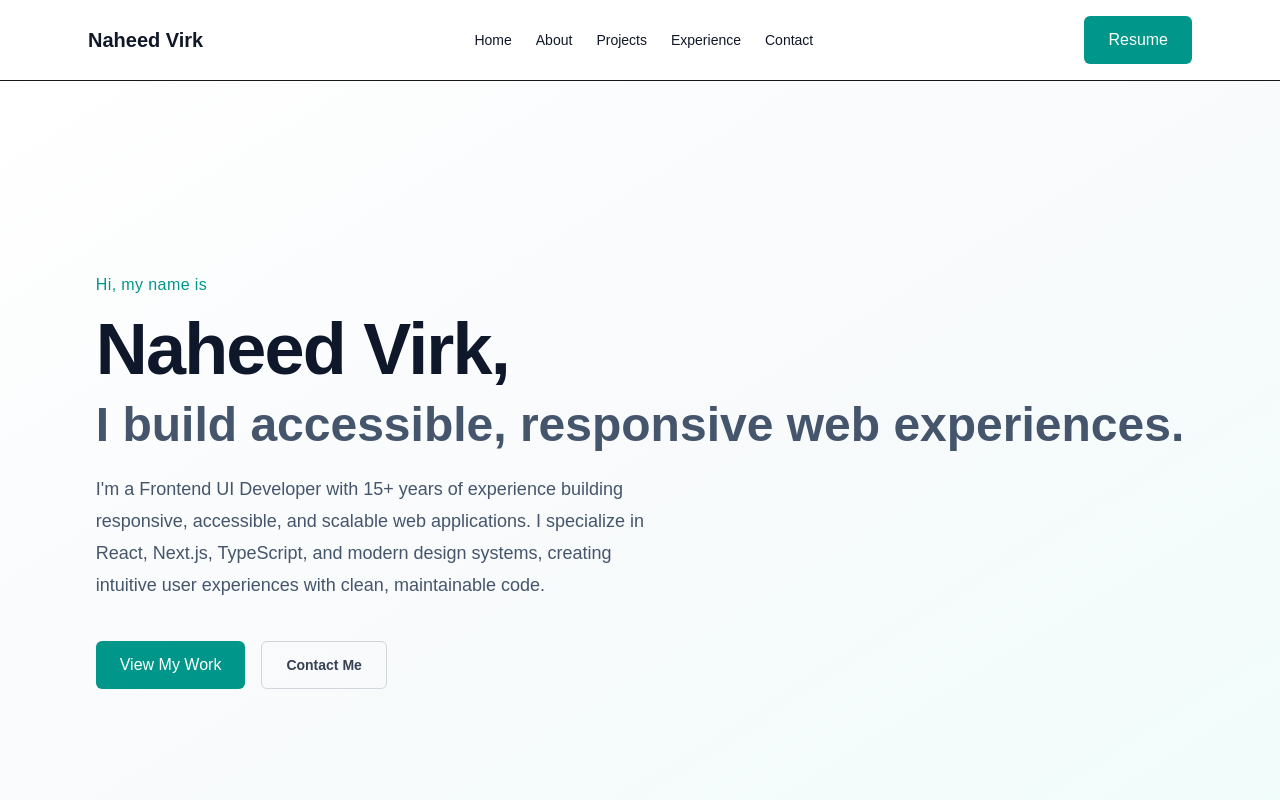
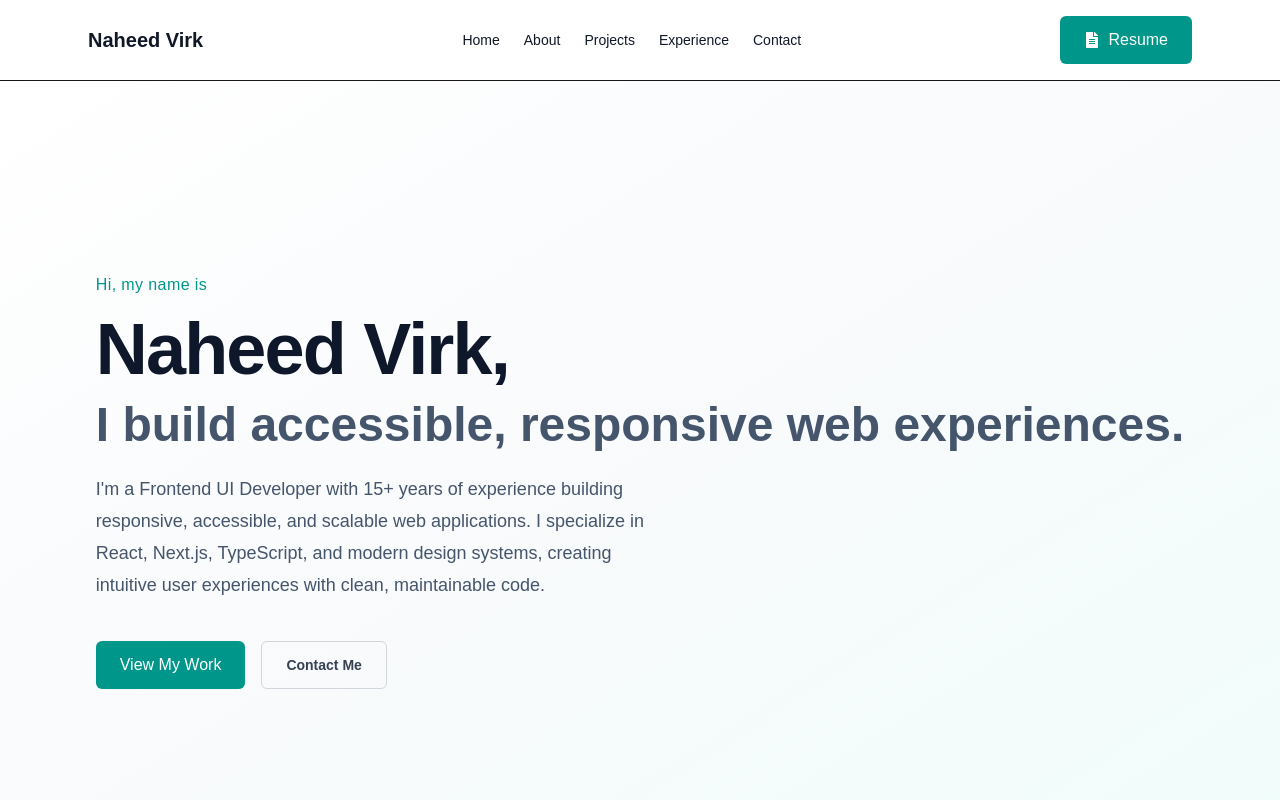
Before and after one commit to naheedkvirk/portfolio, a Next.js app: page / in a window 1280 px wide. Shown: the top 800 px of the page. Built offline with nearby package versions, Linux system fonts and the light colour scheme.

Commit message:
Add file icon to resume button

```diff
--- a/components/Hero/Hero.tsx
+++ b/components/Hero/Hero.tsx
@@ -81,7 +81,7 @@ export default function Hero() {
               href="#projects"
               className="rounded-md bg-teal-600 px-6 py-3 text-white transition-all duration-300
               hover:-translate-y-1 hover:bg-teal-700 hover:shadow-lg
-              focus:outline-none focus:ring-2 focus:ring-blue-500 focus:ring-offset-2
+              focus:outline-none focus:ring-2 focus:ring-teal-500 focus:ring-offset-2
               dark:focus:ring-offset-slate-950 motion-reduce:transition-none
               motion-reduce:hover:translate-y-0"
             >
--- a/components/layout/Header.tsx
+++ b/components/layout/Header.tsx
@@ -1,5 +1,6 @@
 import Link from "next/link";
 import { navigation } from "@/data/navigation";
+import { FaFileAlt } from "react-icons/fa";
 
 export default function Header() {
   return (
@@ -28,16 +29,19 @@ export default function Header() {
 
         <div className="flex justify-end">
           <a
-            href="/resume/Naheed-Virk-Resume.pdf"
+            href="/resume/NaheedVirk-Resume.pdf"
             target="_blank"
             rel="noopener noreferrer"
-            className="rounded-md bg-teal-600 px-6 py-3 text-white
+            className="
+            inline-flex items-center gap-2 whitespace-nowrap
+            rounded-md bg-teal-600 px-6 py-3 text-white
             transition-colors duration-200
             hover:bg-teal-700
-            focus:outline-none focus:ring-2 focus:ring-blue-500 focus:ring-offset-2
+            focus:outline-none focus:ring-2 focus:ring-teal-500 focus:ring-offset-2
             dark:focus:ring-offset-slate-950
             motion-reduce:transition-none"
           >
+            <FaFileAlt className="h-4 w-4" />
             Resume
           </a>
         </div>
```
